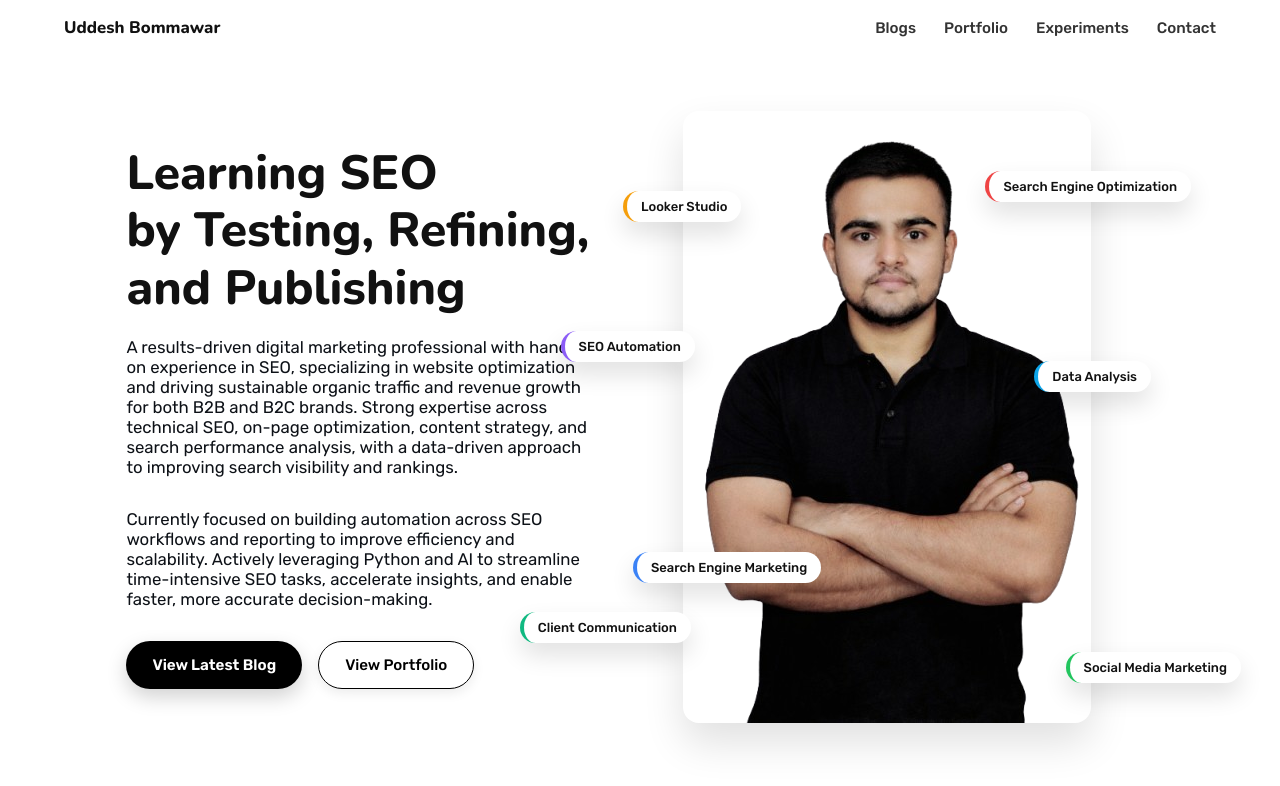
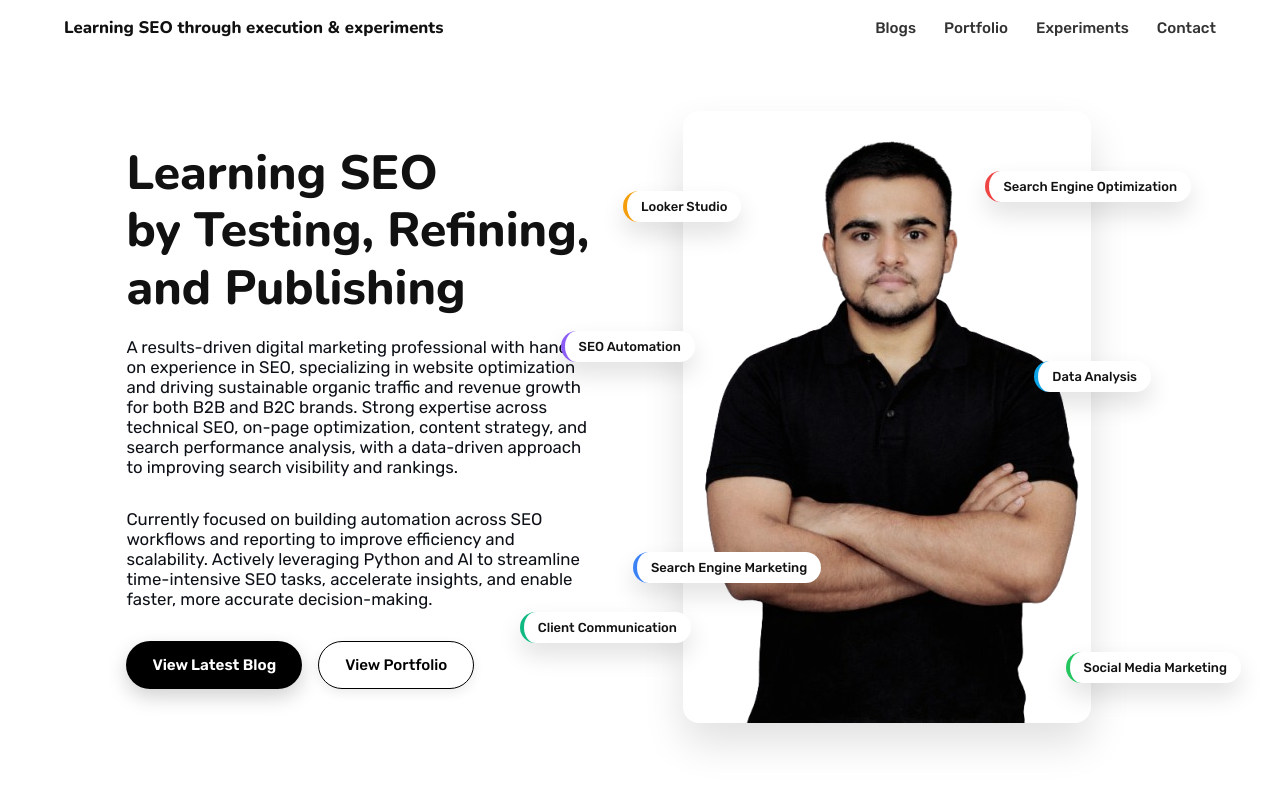
Before and after one commit to uddeshbommawar/uddeshbommawar.github.io, a Jekyll site: the page built from index.md, in a window 1280 px wide. Shown: the top 786 px of the page. Built offline with Jekyll 4.4.1, drawn with Linux system fonts in a browser that asks for light colours.

Commit message:
Update default.html

```diff
--- a/_layouts/default.html
+++ b/_layouts/default.html
@@ -28,7 +28,7 @@
 
       <!-- Logo / Name -->
       <a href="{{ site.baseurl }}/" class="site-logo">
-        Uddesh Bommawar
+        Learning SEO through execution & experiments
       </a>
 
       <!-- Navigation -->
```
